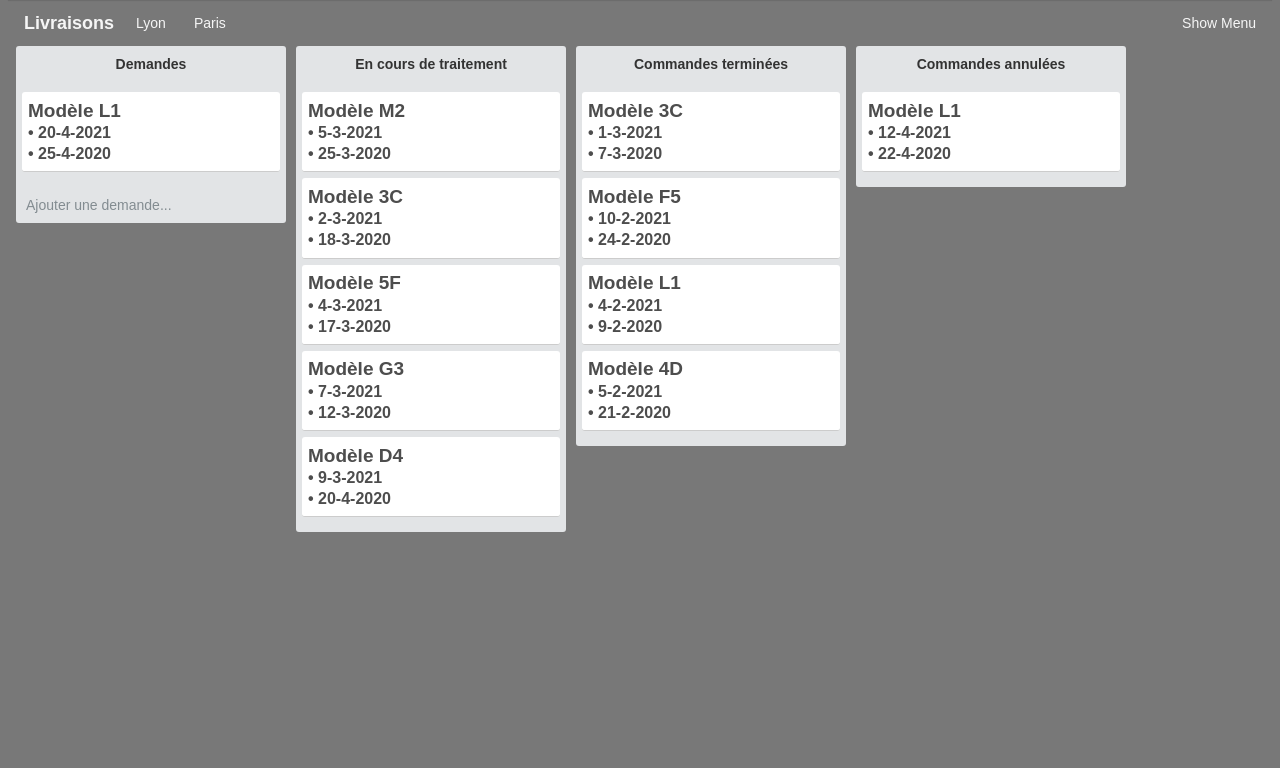
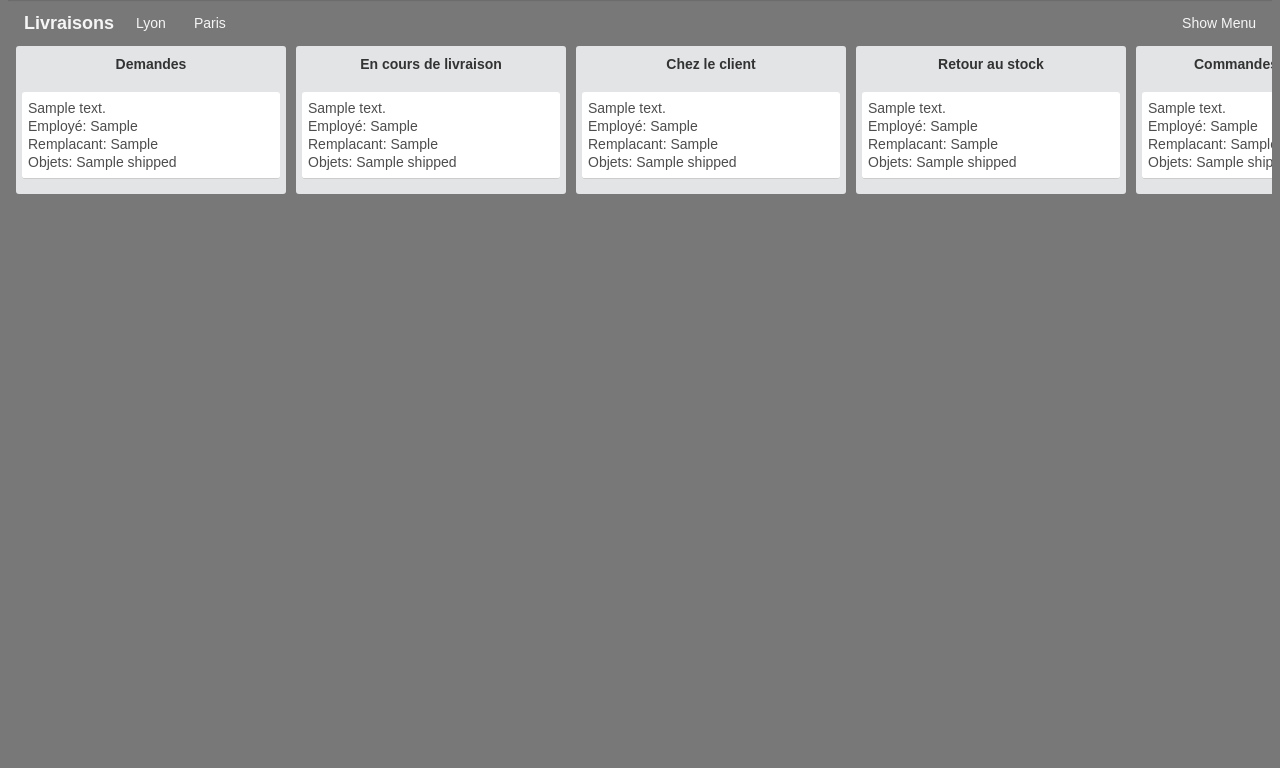
Before and after one commit to keskinm/thalasshome_backend, a Flask app: template templates/index.html in a window 1280 px wide. Shown: the part 48-816 px from the top of the page. Run offline with Flask 2, Linux system fonts and the light colour scheme; the template is opened without the code that fills it: most values are stand-ins (such as "Sample title", 1, 10 or a date in 2020).

Commit message:
display cards

```diff
--- a/main.py
+++ b/main.py
@@ -1,3 +1,5 @@
+import random
+
 from flask import Flask, render_template, request
 from flask_cors import CORS
 import os
@@ -6,8 +8,10 @@ import hmac
 import hashlib
 import base64
 
+from google.cloud import datastore
+
 from lib.handler.creation_order.creation_order import CreationOrderHandler
-
+from utils.maps.maps import zip_codes_to_locations, employees_to_location
 
 print(os.getcwd())
 print("\n\n\n\n---------------------------------------------------------------\n\n\n\n")
@@ -17,15 +21,77 @@ app = Flask(__name__)
 
 # @todo make it restrictive for obvious security reasons
 CORS(app)
+client = datastore.Client()
 
 # @cross_origin()
 # just after the @app.route or
 # cors = CORS(app, resources={r"/trying/*": {"origins": "*"}})
 
 
+def find_zone(zip):
+    for zone, v in zip_codes_to_locations.items():
+        for z_prefix in v:
+            if zip.startswith(z_prefix):
+                return zone
+    return None
+
+
+def select_employee(item):
+    zip = item['shipping_address']['zip']
+    selected = 'None'
+    found_zone = find_zone(zip)
+
+    if found_zone and found_zone in employees_to_location:
+        possible_list = employees_to_location[found_zone]
+        selected = random.choice(possible_list)
+
+    item['employee'] = selected
+    client.put(item)  # update db
+
+    return selected
+
 @app.route('/')
 def root():
-    return render_template('index.html')
+    query = client.query(kind="orders")
+    all_keys = query.fetch()
+    res = {}
+
+    for item in all_keys:
+        status = item['status'] if 'status' in item else 'ask'  # def status = ask
+
+        if 'status' not in item:
+            item['status'] = status
+            client.put(item)
+
+        if 'employee' in item:
+            empl = item['employee']
+        else:
+            empl = select_employee(item)
+
+        replace = item['replace'] if 'replace' in item else 'Aucun'
+
+        adr_item = item['shipping_address']
+        adr = ' '.join([adr_item['city'], adr_item['zip'], adr_item['address1'], adr_item['address2']])
+
+        ship = ""
+        if 'line_items' in item:
+            d_items = item['line_items']
+            for d_i in d_items:
+                ship += d_i['name'] + " "
+                prop = {p['name']: p['value'] for p in d_i['properties']}
+                ship += ' '.join([prop['From'], prop['start-time'], prop['To'], prop['finish-time']])
+                ship += " "
+        else:
+            ship += "Aucun"
+
+        res.setdefault(status, [])
+        res[status].append({
+            'address': adr,
+            'def_empl': empl,
+            'rep_empl': replace,
+            'shipped': ship
+        })
+    return render_template('index.html', **res)
 
 
 def verify_webhook(data, hmac_header):
--- a/static/script.js
+++ b/static/script.js
@@ -12,7 +12,9 @@ function makeSortable(id) {
 $(function (){
 
     makeSortable("ask");
-    makeSortable("in_progress");
+    makeSortable("delivery");
+    makeSortable("client");
+    makeSortable("stock");
     makeSortable("done");
     makeSortable("canceled");
 
--- a/templates/index.html
+++ b/templates/index.html
@@ -1,3 +1,12 @@
+
+{% macro display_item(item) %}
+    <li>
+        {{ item.address }} <br />
+        Employé: {{ item.def_empl }} <br />
+        Remplacant: {{ item.rep_empl }} <br />
+        Objets: {{ item.shipped }}
+    </li>
+{% endmacro %}
 
 <!DOCTYPE html>
 
@@ -84,86 +93,61 @@
 		<h3 class="list-title">Demandes</h3>
 
 		<ul class="list-items" id="ask">
-          <li><span class="item-name">Modèle L1</span>
-            <br />
-            <span class="item-date">• 20-4-2021</span>
-            <br />
-            <span class="item-date">• 25-4-2020</span>
-          </li>
+            {% for item in ask %}
+                {{ display_item(item) }}
+            {% endfor %}
         </ul>
 
-		<button class="add-card-btn btn">Ajouter une demande</button>
+		<!-- <button class="add-card-btn btn">Ajouter une demande</button> -->
 
 	</div>
 
 	<div class="list">
 
-		<h3 class="list-title">En cours de traitement</h3>
+		<h3 class="list-title">En cours de livraison</h3>
 
-		<ul class="list-items" id="in_progress">
-		  <li><span class="item-name">Modèle M2</span>
-            <br />
-            <span class="item-date">• 5-3-2021</span>
-            <br />
-            <span class="item-date">• 25-3-2020</span>
-          </li>
-		  <li><span class="item-name">Modèle 3C</span>
-            <br />
-            <span class="item-date">• 2-3-2021</span>
-            <br />
-            <span class="item-date">• 18-3-2020</span>
-          </li>
-		  <li><span class="item-name">Modèle 5F</span>
-            <br />
-            <span class="item-date">• 4-3-2021</span>
-            <br />
-            <span class="item-date">• 17-3-2020</span>
-          </li>
-		  <li><span class="item-name">Modèle G3</span>
-            <br />
-            <span class="item-date">• 7-3-2021</span>
-            <br />
-            <span class="item-date">• 12-3-2020</span>
-          </li>
-		  <li><span class="item-name">Modèle D4</span>
-            <br />
-            <span class="item-date">• 9-3-2021</span>
-            <br />
-            <span class="item-date">• 20-4-2020</span>
-          </li>
+		<ul class="list-items" id="delivery">
+            {% for item in delivery %}
+                {{ display_item(item) }}
+            {% endfor %}
+
 		</ul>
 
 	</div>
 
 	<div class="list">
 
+		<h3 class="list-title">Chez le client</h3>
+
+		<ul class="list-items" id="client">
+            {% for item in client %}
+                {{ display_item(item) }}
+            {% endfor %}
+		</ul>
+
+	</div>
+
+	<div class="list">
+
+		<h3 class="list-title">Retour au stock</h3>
+
+		<ul class="list-items" id="stock">
+            {% for item in stock %}
+                {{ display_item(item) }}
+            {% endfor %}
+		</ul>
+
+	</div>
+
+
+	<div class="list">
+
 		<h3 class="list-title">Commandes terminées</h3>
 
 		<ul class="list-items" id="done">
-		  <li><span class="item-name">Modèle 3C</span>
-            <br />
-            <span class="item-date">• 1-3-2021</span>
-            <br />
-            <span class="item-date">• 7-3-2020</span>
-          </li>
-		  <li><span class="item-name">Modèle F5</span>
-            <br />
-            <span class="item-date">• 10-2-2021</span>
-            <br />
-            <span class="item-date">• 24-2-2020</span>
-          </li>
-		  <li><span class="item-name">Modèle L1</span>
-            <br />
-            <span class="item-date">• 4-2-2021</span>
-            <br />
-            <span class="item-date">• 9-2-2020</span>
-          </li>
-		  <li><span class="item-name">Modèle 4D</span>
-            <br />
-            <span class="item-date">• 5-2-2021</span>
-            <br />
-            <span class="item-date">• 21-2-2020</span>
-          </li>
+            {% for item in over %}
+                {{ display_item(item) }}
+            {% endfor %}
 		</ul>
 
 	</div>
@@ -173,12 +157,9 @@
 		<h3 class="list-title">Commandes annulées</h3>
 
 		<ul class="list-items" id="canceled">
-		  <li><span class="item-name">Modèle L1</span>
-            <br />
-            <span class="item-date">• 12-4-2021</span>
-            <br />
-            <span class="item-date">• 22-4-2020</span>
-          </li>
+            {% for item in canceled %}
+                {{ display_item(item) }}
+            {% endfor %}
 		</ul>
 
 	</div>
--- a/utils/maps/maps.py
+++ b/utils/maps/maps.py
@@ -1,8 +1,8 @@
 
 
 zip_codes_to_locations = {
-    'ile_de_france': ['75000', '77000', '78000', '95000', '94000', '93000', '92000', '91000'],
-    'loire': ['42000', '69000']
+    'ile_de_france': ['75', '77', '78', '95', '94', '93', '92', '91'],
+    'loire': ['42', '69']
 }
 
 employees_to_location = {
```
